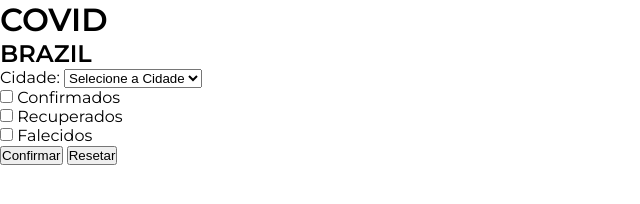
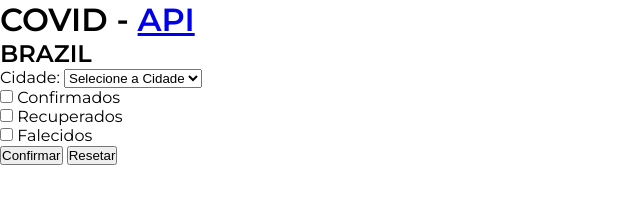
Before and after one commit to Unacon/ProjetoCovid, a plain HTML site: page index.html in a window 1280 px wide. Shown: the whole page, without its empty margins (0-640 px from the left). Drawn offline with Linux system fonts and the light colour scheme; no server answers.

Commit message:
Colocado link do API no HTML

```diff
--- a/index.html
+++ b/index.html
@@ -9,7 +9,8 @@
   <title>Dados Covid-19</title>
 </head>
 <body>
-  <h1>COVID</h1>
+  <h1>COVID - <a href="https://covid19.mathdro.id/api">API</a></h1>
+
   <pre id='teste'></pre>
   <section class="Country">
     <h2>BRAZIL</h2>
```
